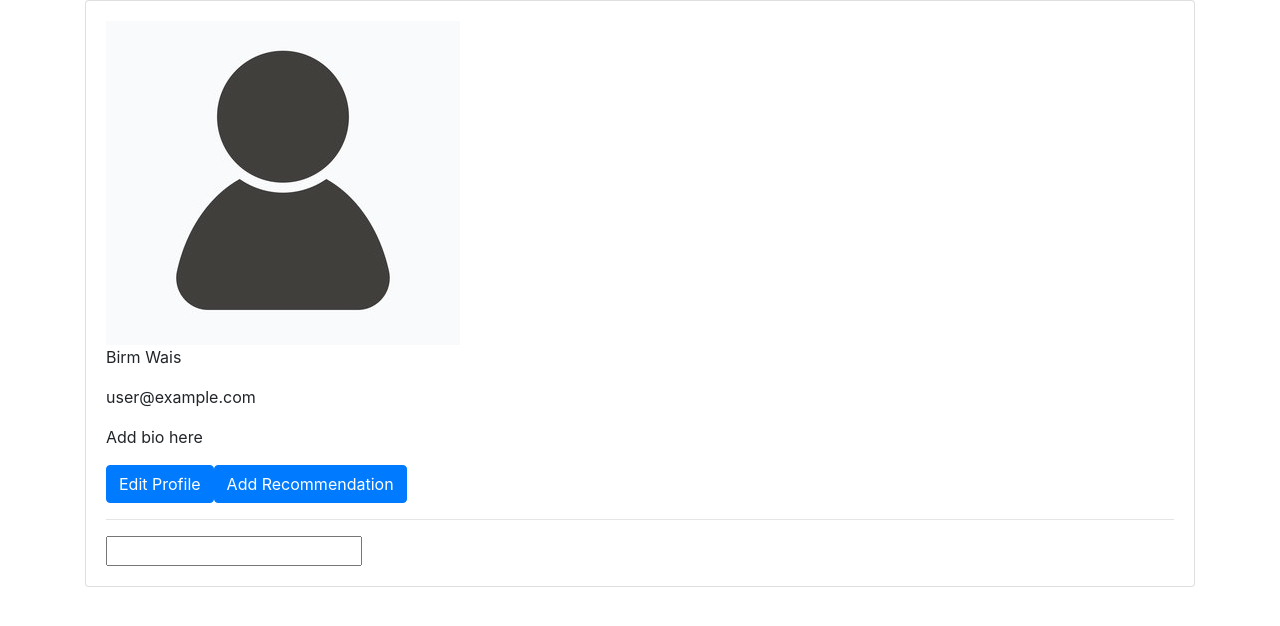
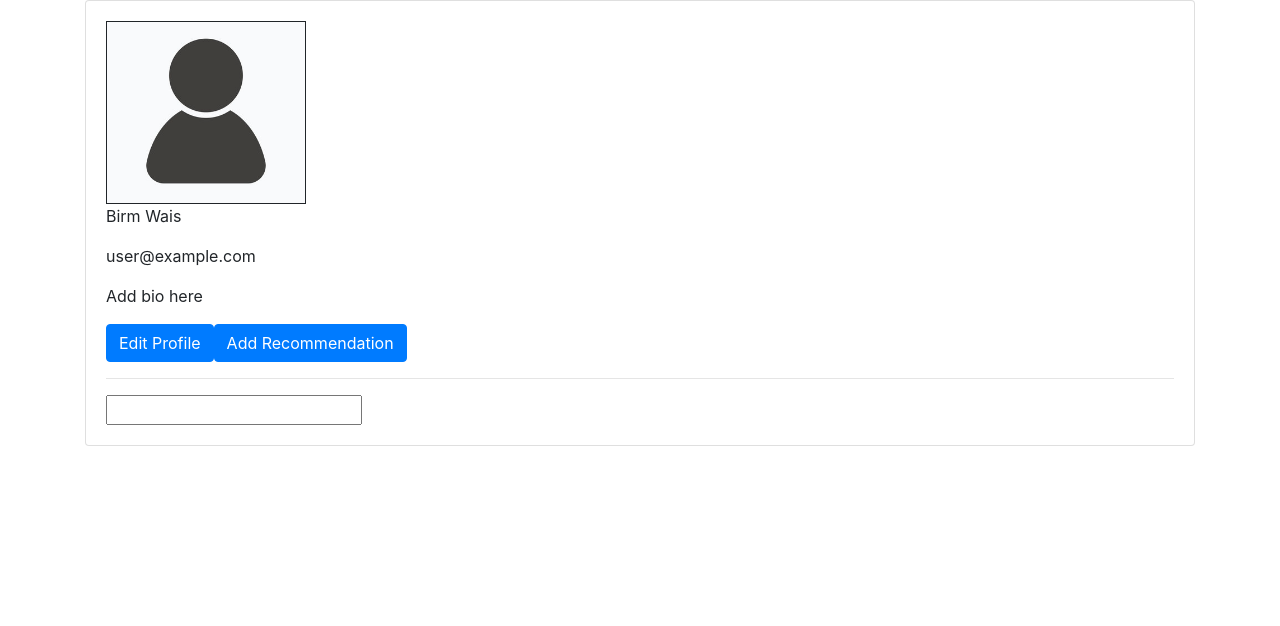
Before and after one commit to waiscodes/Recs-Page, a React (Create React App) app: page / in a window 1280 px wide. Shown: the top 626 px of the page. Built offline with nearby package versions, Linux system fonts and the light colour scheme; no server answers; sample sign-in values are in the browser's storage.

Commit message:
added styling on default profile picture

```diff
--- a/src/index.css
+++ b/src/index.css
@@ -1,13 +1,19 @@
 body {
   margin: 0;
-  font-family: -apple-system, BlinkMacSystemFont, 'Segoe UI', 'Roboto', 'Oxygen',
-    'Ubuntu', 'Cantarell', 'Fira Sans', 'Droid Sans', 'Helvetica Neue',
+  font-family: -apple-system, BlinkMacSystemFont, "Segoe UI", "Roboto", "Oxygen",
+    "Ubuntu", "Cantarell", "Fira Sans", "Droid Sans", "Helvetica Neue",
     sans-serif;
   -webkit-font-smoothing: antialiased;
   -moz-osx-font-smoothing: grayscale;
 }
 
 code {
-  font-family: source-code-pro, Menlo, Monaco, Consolas, 'Courier New',
+  font-family: source-code-pro, Menlo, Monaco, Consolas, "Courier New",
     monospace;
 }
+
+.profile-pic {
+  width: 200px;
+  /* clip-path: circle(); */
+  border: solid 0.1px;
+}
--- a/src/pages/Dashboard.jsx
+++ b/src/pages/Dashboard.jsx
@@ -2,6 +2,7 @@ import React, { useRef, useState } from "react";
 import { Card, Button } from "react-bootstrap";
 import { useAuth } from "../contexts/AuthContext";
 import placeholderAvi from "../images/placeholder-avi.png";
+import "../index.css";
 
 const Dashboard = () => {
   const [avi, setAvi] = useState(placeholderAvi);
@@ -16,7 +17,7 @@ const Dashboard = () => {
     <Card>
       <Card.Body>
         <div className='user-info'>
-          <img src={avi} alt='' />
+          <img src={avi} alt='' className='profile-pic' />
           <p className='display-name'>Birm Wais</p>
           <p>{currentUser.email}</p>
           <p>Add bio here</p>
```
